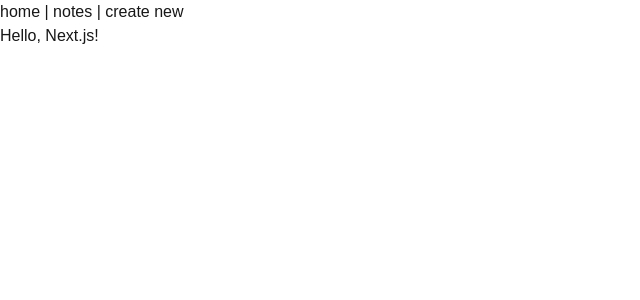
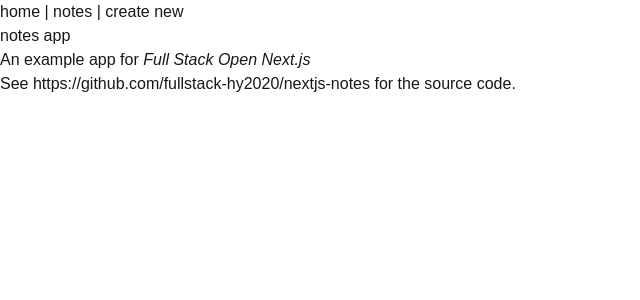
Before and after one commit to johnclamy/notes-app, a Next.js app: page / in a window 1280 px wide. Shown: the top 300 px of the page, without its empty margins (0-640 px from the left). Built offline with nearby package versions, Linux system fonts and the light colour scheme.

Commit message:
add a header and a hero section to the home page

```diff
--- a/app/page.tsx
+++ b/app/page.tsx
@@ -1,5 +1,28 @@
 const HomePage = () => {
-    return <h1>Hello, Next.js!</h1>
+    console.log('hello next.js')
+    return (
+        <main>
+            <header>
+                <h1>notes app</h1>
+                <p>
+                    An example app for {" "}
+                    <a href="https://courses.mooc.fi/org/uh-cs/courses/full-stack-open-nextjs">
+                        <i>Full Stack Open Next.js</i>
+                    </a>
+                </p>
+            </header>
+
+            <section>
+                <p>
+                    See {" "}
+                    <a href="https://github.com/fullstack-hy2020/nextjs-notes">
+                        https://github.com/fullstack-hy2020/nextjs-notes
+                    </a>{" "}
+                    for the source code.
+                </p>
+            </section>
+        </main>
+    )
 }
 
 
```
